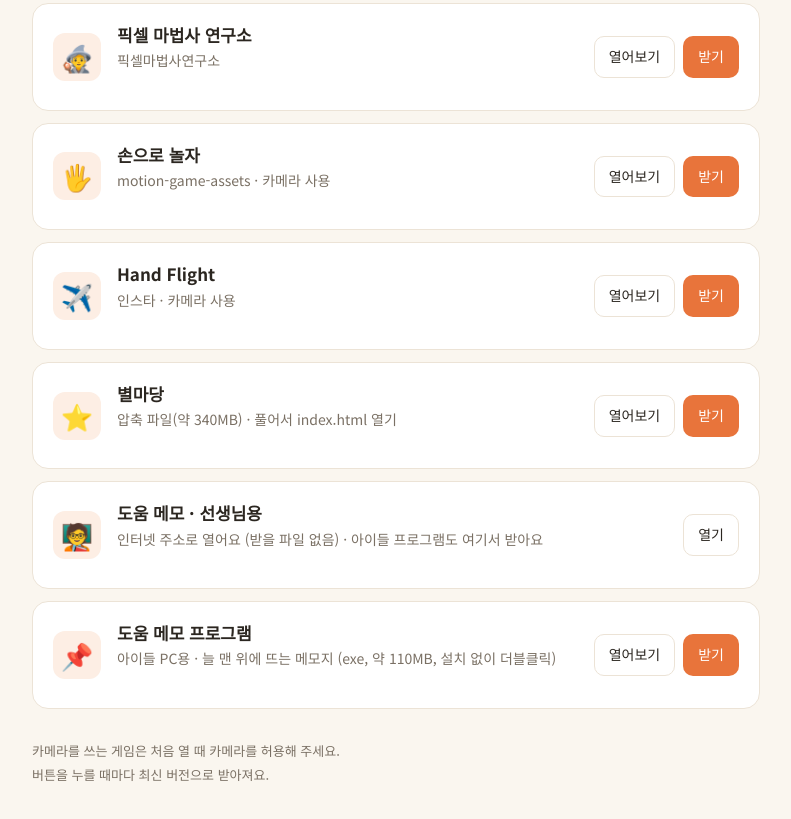
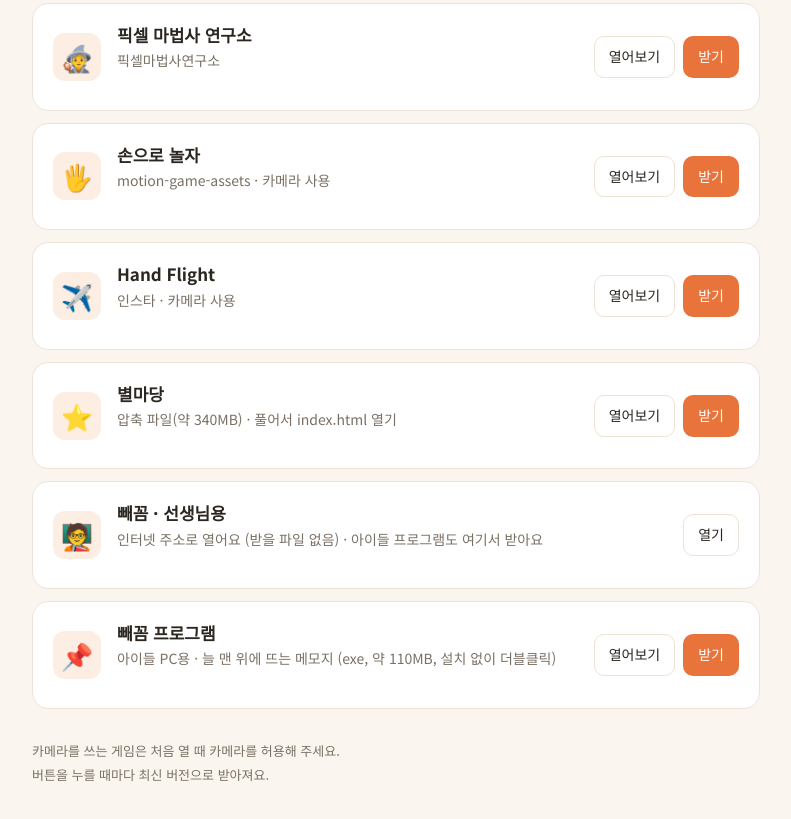
Before and after one commit to yys10413400/downloads, a plain HTML site: page index.html in a window 1280 px wide. Shown: the part 492-1311 px from the top of the page, without its empty margins (244-1035 px from the left). Drawn offline with Linux system fonts and the light colour scheme.

Commit message:
다운로드 목록: 도움 메모 이름을 빼꼼으로 바꾸기
Co-Authored-By: Claude Opus 5.5 <noreply@anthropic.com>

```diff
--- a/index.html
+++ b/index.html
@@ -130,8 +130,8 @@ const ITEMS = [
   { emoji: "✈️", title: "Hand Flight", desc: "인스타 · 카메라 사용", path: "/hand-flight/hand-flight/", file: "hand-flight.html" },
   { emoji: "⭐", title: "별마당", desc: "압축 파일(약 340MB) · 풀어서 index.html 열기", path: "/makepark/",
     zip: "https://github.com/yys10413400/makepark/archive/refs/heads/main.zip", file: "makepark-main.zip" },
-  { emoji: "🧑‍🏫", title: "도움 메모 · 선생님용", desc: "인터넷 주소로 열어요 (받을 파일 없음) · 아이들 프로그램도 여기서 받아요", path: "/help-note/teacher.html", openOnly: true },
-  { emoji: "📌", title: "도움 메모 프로그램", desc: "아이들 PC용 · 늘 맨 위에 뜨는 메모지 (exe, 약 110MB, 설치 없이 더블클릭)", path: "/help-note/",
+  { emoji: "🧑‍🏫", title: "빼꼼 · 선생님용", desc: "인터넷 주소로 열어요 (받을 파일 없음) · 아이들 프로그램도 여기서 받아요", path: "/help-note/teacher.html", openOnly: true },
+  { emoji: "📌", title: "빼꼼 프로그램", desc: "아이들 PC용 · 늘 맨 위에 뜨는 메모지 (exe, 약 110MB, 설치 없이 더블클릭)", path: "/help-note/",
     zip: "https://github.com/yys10413400/help-note/releases/latest/download/help-note.exe", file: "help-note.exe" },
 ];
 
```
